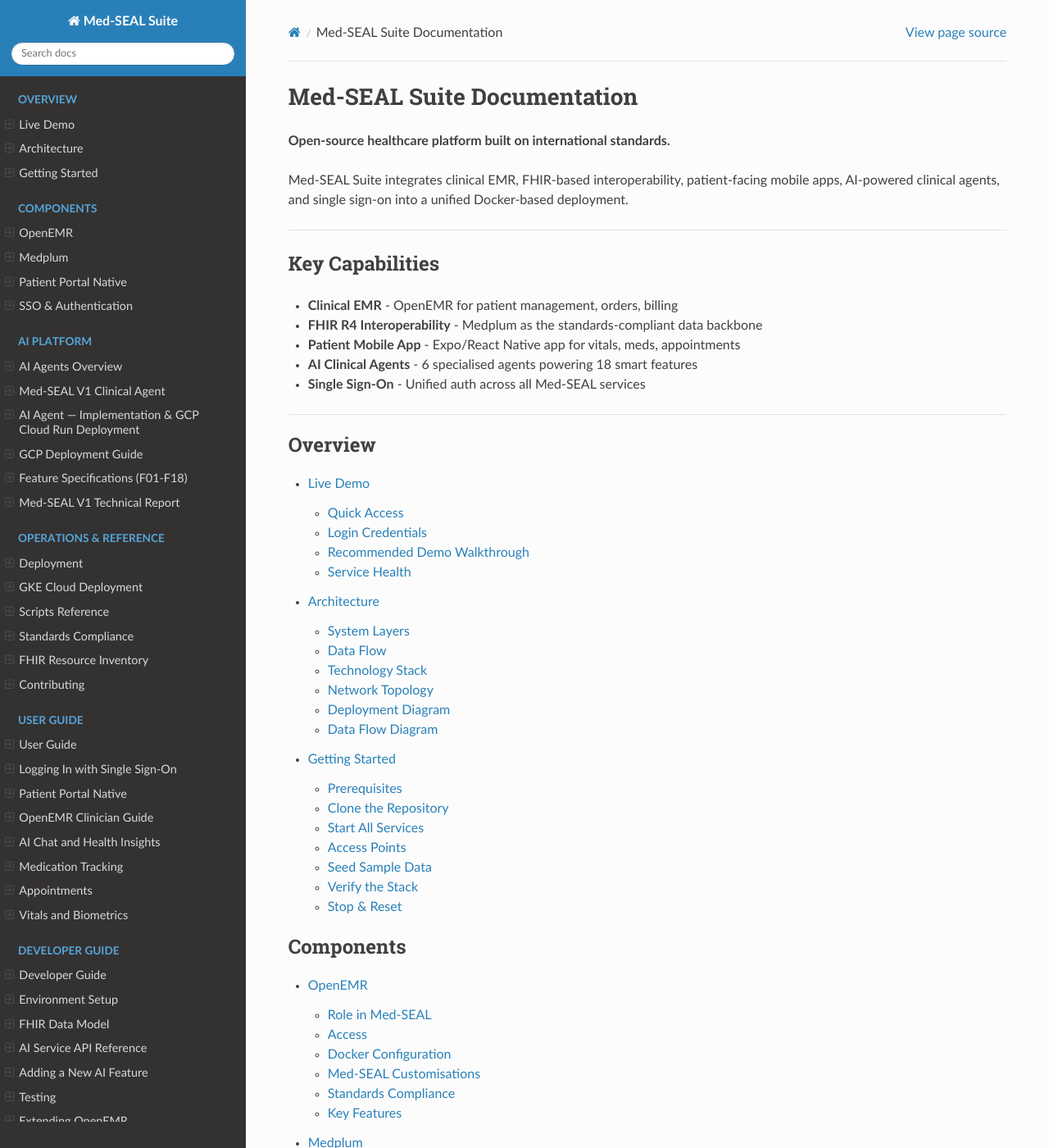
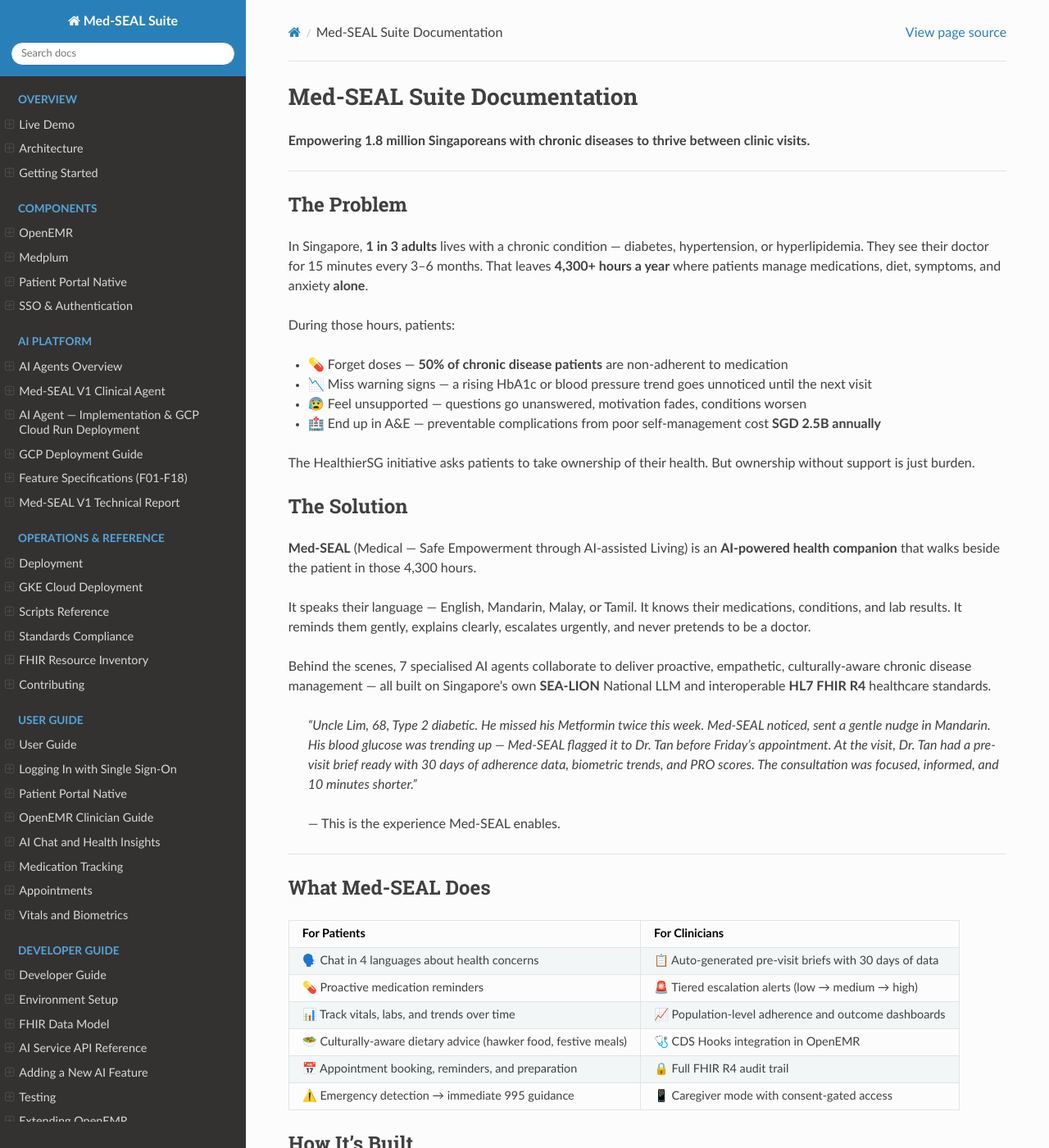
Before and after one commit to IgoyAI/Med-SEAL-docs, a Sphinx documentation site: the page built from docs/index.md, in a window 1280 px wide and 1400 px high. Shown: the whole window at 82% size. Built offline with Sphinx 7.4.7 and the Read the Docs theme 3.1.0, drawn with Linux system fonts in a browser that asks for light colours; some of the changed text lies outside the part shown.

Commit message:
docs: lead with patient story — 1.8M chronic disease patients, care gap narrative, Uncle Lim vignette

```diff
--- a/docs/index.md
+++ b/docs/index.md
@@ -1,18 +1,57 @@
 # Med-SEAL Suite Documentation
 
-**Open-source healthcare platform built on international standards.**
-
-Med-SEAL Suite integrates clinical EMR, FHIR-based interoperability, patient-facing mobile apps, AI-powered clinical agents, and single sign-on into a unified Docker-based deployment.
+**Empowering 1.8 million Singaporeans with chronic diseases to thrive between clinic visits.**
 
 ---
 
-## Key Capabilities
+## The Problem
 
-- **Clinical EMR**  - OpenEMR for patient management, orders, billing
-- **FHIR R4 Interoperability**  - Medplum as the standards-compliant data backbone
-- **Patient Mobile App**  - Expo/React Native app for vitals, meds, appointments
-- **AI Clinical Agents**  - 6 specialised agents powering 18 smart features
-- **Single Sign-On**  - Unified auth across all Med-SEAL services
+In Singapore, **1 in 3 adults** lives with a chronic condition — diabetes, hypertension, or hyperlipidemia. They see their doctor for 15 minutes every 3–6 months. That leaves **4,300+ hours a year** where patients manage medications, diet, symptoms, and anxiety **alone**.
+
+During those hours, patients:
+- 💊 Forget doses — **50% of chronic disease patients** are non-adherent to medication
+- 📉 Miss warning signs — a rising HbA1c or blood pressure trend goes unnoticed until the next visit
+- 😰 Feel unsupported — questions go unanswered, motivation fades, conditions worsen
+- 🏥 End up in A&E — preventable complications from poor self-management cost **SGD 2.5B annually**
+
+The HealthierSG initiative asks patients to take ownership of their health. But ownership without support is just burden.
+
+## The Solution
+
+**Med-SEAL** (Medical — Safe Empowerment through AI-assisted Living) is an **AI-powered health companion** that walks beside the patient in those 4,300 hours.
+
+It speaks their language — English, Mandarin, Malay, or Tamil. It knows their medications, conditions, and lab results. It reminds them gently, explains clearly, escalates urgently, and never pretends to be a doctor.
+
+Behind the scenes, 7 specialised AI agents collaborate to deliver proactive, empathetic, culturally-aware chronic disease management — all built on Singapore's own **SEA-LION** National LLM and interoperable **HL7 FHIR R4** healthcare standards.
+
+> *"Uncle Lim, 68, Type 2 diabetic. He missed his Metformin twice this week. Med-SEAL noticed, sent a gentle nudge in Mandarin. His blood glucose was trending up — Med-SEAL flagged it to Dr. Tan before Friday's appointment. At the visit, Dr. Tan had a pre-visit brief ready with 30 days of adherence data, biometric trends, and PRO scores. The consultation was focused, informed, and 10 minutes shorter."*
+>
+> — This is the experience Med-SEAL enables.
+
+---
+
+## What Med-SEAL Does
+
+| For Patients | For Clinicians |
+|---|---|
+| 🗣️ Chat in 4 languages about health concerns | 📋 Auto-generated pre-visit briefs with 30 days of data |
+| 💊 Proactive medication reminders | 🚨 Tiered escalation alerts (low → medium → high) |
+| 📊 Track vitals, labs, and trends over time | 📈 Population-level adherence and outcome dashboards |
+| 🥗 Culturally-aware dietary advice (hawker food, festive meals) | 🩺 CDS Hooks integration in OpenEMR |
+| 📅 Appointment booking, reminders, and preparation | 🔒 Full FHIR R4 audit trail |
+| ⚠️ Emergency detection → immediate 995 guidance | 📱 Caregiver mode with consent-gated access |
+
+## How It's Built
+
+| Layer | Technology |
+|---|---|
+| **AI Agents** | 7 LangGraph agents orchestrated by a safety-guarded rule-based router |
+| **LLM** | SEA-LION v4-32B (AI Singapore) + [Med-SEAL-V1](https://huggingface.co/aagdeyogipramana/Med-SEAL-V1) (fine-tuned clinical model) |
+| **Safety** | Dual-layer guard: 21 regex patterns + SEA-Guard LLM classification |
+| **Data** | HL7 FHIR R4 via Medplum — interoperable with any hospital system |
+| **EMR** | OpenEMR integration with CDS Hooks |
+| **Patient App** | React Native (iOS & Android) |
+| **Infrastructure** | GCP Cloud Run + GKE (Singapore region) |
 
 ---
 
```
Also changed, not shown: docs/ai-agents/overview.md (+4 -0 lines).
